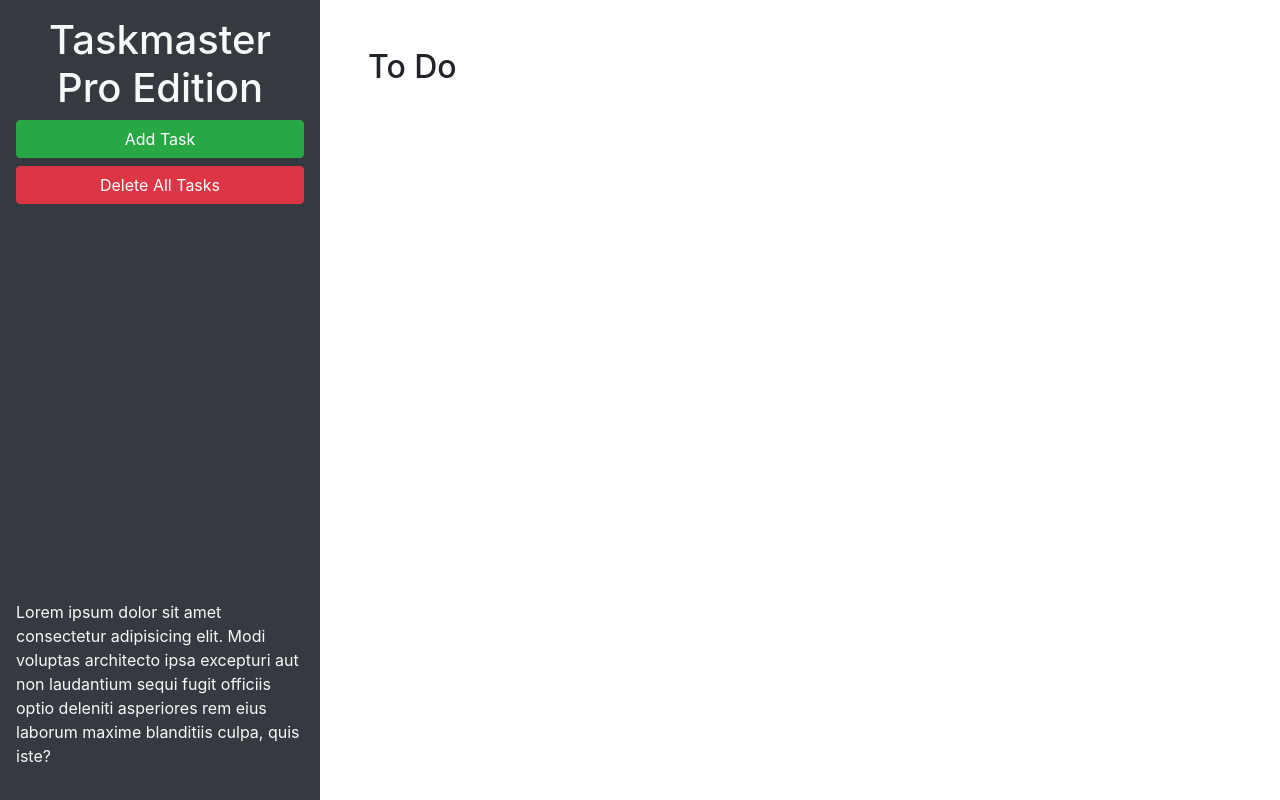
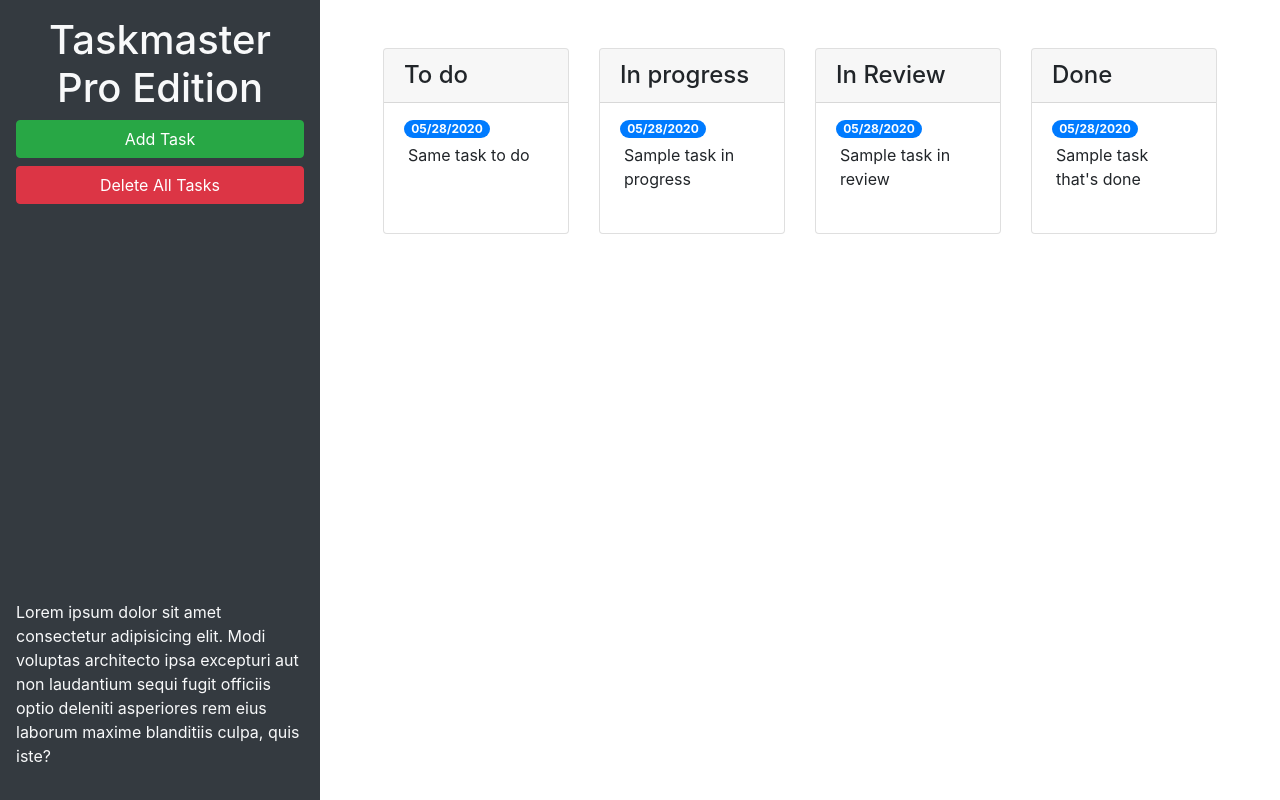
Before and after one commit to jrargent/taskmaster-pro, a plain HTML site: page index.html in a window 1280 px wide. Drawn offline with nearby package versions, Linux system fonts and the light colour scheme.

Commit message:
update bootstrap

```diff
--- a/index.html
+++ b/index.html
@@ -24,10 +24,69 @@
       </p>
     </header>
     <main class="col-12 col-lg-9">
-      <div class="m-5">
-        <h2>To Do</h2>
-        <ul id="list-toDo" class="list-group"> </ul>
+      <div class="m-5 row justify-content-around">
+        <!-- todo start -->
+        <div class="col-12 col-md-6 col-xl-3 mb-3">
+          <div class="card">
+            <h4 class="card-header">
+              To do
+            </h4>
+            <ul id="list-toDo" class="list-group list-group-flush">
+              <li class="list-group-item">
+                <span class="badge badge-primary badge-pill">05/28/2020</span>
+                <p class="m-1"> Same task to do</p>
+              </li>
+            </ul>
+          </div>
+        </div>
+        <!-- todo end -->
+        <!-- in progress start -->
+        <div class="col-12 col-md-6 col-xl-3 mb-3">
+          <div class="card">
+            <h4 class="card-header">
+              In progress
+            </h4>
+          <ul id="list-inProgress" class="list-group list-group-flush">
+            <li class="list-group-item">
+              <span class="badge badge-primary badge-pill">05/28/2020</span>
+              <p class="m-1">Sample task in progress</p>
+            </li>
+          </ul>
+          </div>
+        </div>
+        <!-- in progress end -->
+        <!-- in review start -->
+        <div class="col-12 col-md-6 col-xl-3 mb-3">
+          <div class="card">
+            <h4 class="card-header">
+              In Review
+            </h4>
+            <ul id="list-inReview" class="list-group list-group-flush">
+            <li class="list-group-item">
+              <span class="badge badge-primary badge-pill">05/28/2020</span>
+              <p class="m-1">Sample task in review</p>
+            </li>
+          </ul>
+        </div>
+        </div>
+        <!-- in review end -->
+        <!-- done start -->
+        <div class="col-12 col-md-6 col-xl-3 mb-3">
+          <div class="card">
+            <h4 class="card-header">
+              Done
+            </h4>
+            <ul id="list-done" class="list-group list-group-flush">
+            <li class="list-group-item">
+              <span class="badge badge-primary badge-pill">05/28/2020</span>
+              <p class="m-1">Sample task that's done</p>
+            </li>
+          </ul>
+        </div>
+        </div>
+        <!-- done end -->
       </div>
+
     </main>
   </div>
 
@@ -46,11 +105,11 @@
           <form>
             <div class="form-group">
               <label for="modalTaskDescription">Task description</label>
-              <textarea id="modalTaskDescription" rows="3"></textarea>
+              <textarea id="modalTaskDescription" rows="3" class="form-control"></textarea>
             </div>
             <div class="form-group">
               <label for="modalDueDate">Due date</label>
-              <input type="text" id="modalDueDate" placeholder="mm/dd/yyyy" autocomplete="off" />
+              <input type="text" class="form-control" id="modalDueDate" placeholder="mm/dd/yyyy" autocomplete="off" />
             </div>
           </form>
         </div>
```
